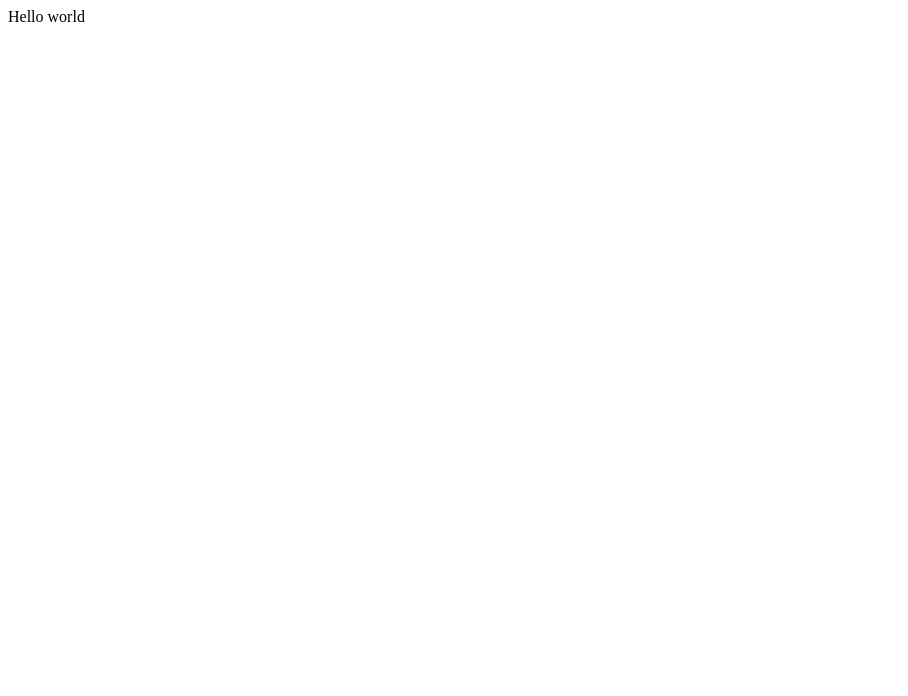
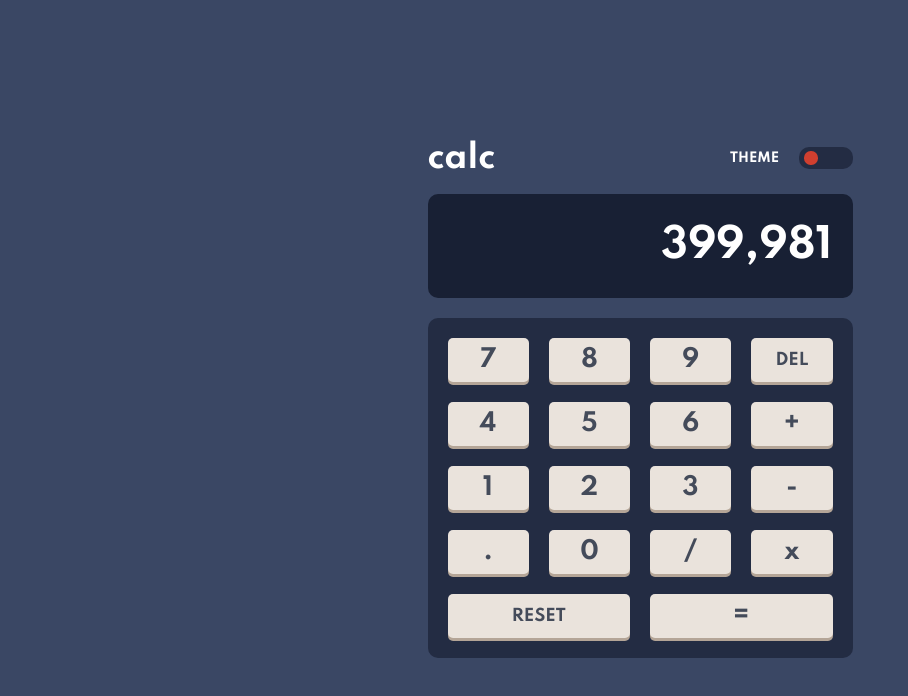
Before and after one commit to Aviv-Yaari/calculator, a React (Create React App) app: page / in a window 1280 px wide. Shown: the top 696 px of the page, without its empty margins (0-908 px from the left). Built offline with nearby package versions, Linux system fonts and the light colour scheme.

Commit message:
Added initial design

```diff
--- a/public/index.html
+++ b/public/index.html
@@ -5,10 +5,7 @@
     <link rel="icon" href="%PUBLIC_URL%/favicon.ico" />
     <meta name="viewport" content="width=device-width, initial-scale=1" />
     <meta name="theme-color" content="#000000" />
-    <meta
-      name="description"
-      content="Web site created using create-react-app"
-    />
+    <meta name="description" content="Web site created using create-react-app" />
     <link rel="apple-touch-icon" href="%PUBLIC_URL%/logo192.png" />
     <!--
       manifest.json provides metadata used when your web app is installed on a
@@ -24,6 +21,9 @@
       work correctly both with client-side routing and a non-root public URL.
       Learn how to configure a non-root public URL by running `npm run build`.
     -->
+    <style>
+      @import url("https://fonts.googleapis.com/css2?family=Spartan:wght@700&display=swap");
+    </style>
     <title>React App</title>
   </head>
   <body>
--- a/src/App.js
+++ b/src/App.js
@@ -1,5 +1,34 @@
+import { useState } from "react";
+import { ThemeProvider } from "styled-components";
+import GlobalStyle from "./assets/styles/GlobalStyle.styled";
+import styled from "styled-components";
+import theme, { THEMES } from "./assets/styles/theme.styled";
+import { Reset } from "styled-reset";
+import Calculator from "./components/Calculator/Calculator";
+
+const MainWrapper = styled.div`
+  display: flex;
+  align-items: center;
+  justify-content: center;
+  min-height: 100vh;
+`;
+
 function App() {
-  return <div className="App">Hello world</div>;
+  const [currentTheme, setCurrentTheme] = useState(0);
+  const handleChangeTheme = () => {
+    setCurrentTheme((current) => (current === 2 ? 0 : current + 1));
+  };
+  return (
+    <>
+      <Reset />
+      <ThemeProvider theme={theme[THEMES[currentTheme]]}>
+        <GlobalStyle />
+        <MainWrapper>
+          <Calculator currentTheme={currentTheme} onChangeTheme={handleChangeTheme} />
+        </MainWrapper>
+      </ThemeProvider>
+    </>
+  );
 }
 
 export default App;
--- /dev/null
+++ b/src/assets/styles/GlobalStyle.styled.jsx
@@ -0,0 +1,10 @@
+import { createGlobalStyle } from "styled-components";
+
+const GlobalStyle = createGlobalStyle`
+  body {
+    font-family: 'Spartan', sans-serif;
+    background: ${(props) => props.theme.background1}
+  }
+`;
+
+export default GlobalStyle;
--- /dev/null
+++ b/src/assets/styles/theme.styled.js
@@ -0,0 +1,22 @@
+const theme = {
+  light: {
+    background1: "hsl(222, 26%, 31%)",
+    background2: "hsl(223, 31%, 20%)",
+    background3: "hsl(224, 36%, 15%)",
+    keyBackground1: "hsl(225, 21%, 49%)",
+    keyShadow1: "hsl(224, 28%, 35%)",
+    keyBackground2: "hsl(30, 25%, 89%)",
+    keyShadow2: "hsl(28, 16%, 65%)",
+    toggleBackground: "hsl(6, 63%, 50%)",
+    equalsBackground: "hsl(6, 63%, 50%)",
+    equalsShadow: "hsl(6, 70%, 34%)",
+    keyText: "hsl(221, 14%, 31%)",
+    mainText: "#fff",
+  },
+  dark: {},
+  alternate: {},
+};
+
+export const THEMES = ["light", "dark", "alternate"];
+
+export default theme;
--- /dev/null
+++ b/src/components/Calculator/Calculator.jsx
@@ -0,0 +1,25 @@
+import React from "react";
+import styled from "styled-components";
+import Header from "../Header/Header";
+import Keys from "../Keys/Keys";
+import Result from "../Result/Result";
+
+const Container = styled.div`
+  width: 100%;
+  max-width: 425px;
+  display: flex;
+  flex-direction: column;
+  gap: 20px;
+`;
+
+const Calculator = ({ currentTheme, onChangeTheme }) => {
+  return (
+    <Container>
+      <Header currentTheme={currentTheme} onChangeTheme={onChangeTheme} />
+      <Result />
+      <Keys />
+    </Container>
+  );
+};
+
+export default Calculator;
--- /dev/null
+++ b/src/components/Header/Header.jsx
@@ -0,0 +1,23 @@
+import styled from "styled-components";
+import Toggle from "../shared/Toggle";
+
+const Container = styled.div`
+  display: flex;
+  justify-content: space-between;
+  align-items: center;
+  color: ${(props) => props.theme.mainText};
+  h1 {
+    font-size: 2em;
+  }
+`;
+
+const Header = ({ currentTheme, onChangeTheme }) => {
+  return (
+    <Container>
+      <h1>calc</h1>
+      <Toggle label="theme" withNumbers currentTheme={currentTheme} onChangeTheme={onChangeTheme} />
+    </Container>
+  );
+};
+
+export default Header;
--- /dev/null
+++ b/src/components/Keys/Keys.jsx
@@ -0,0 +1,17 @@
+import * as S from "./styles";
+
+const values = [7, 8, 9, "DEL", 4, 5, 6, "+", 1, 2, 3, "-", ".", 0, "/", "x", "RESET", "="];
+
+const Keys = () => {
+  return (
+    <S.Container>
+      {values.map((value) => (
+        <S.Key key={value} value={value}>
+          {value}
+        </S.Key>
+      ))}
+    </S.Container>
+  );
+};
+
+export default Keys;
--- /dev/null
+++ b/src/components/Keys/styles.jsx
@@ -0,0 +1,26 @@
+import styled from "styled-components";
+import Block from "../shared/Block";
+
+export const Container = styled(Block)`
+  display: grid;
+  grid-template-columns: repeat(4, 1fr);
+  gap: 20px;
+  background: ${(props) => props.theme.background2};
+`;
+
+export const Key = styled.div`
+  padding: 10px;
+  border-radius: 5px;
+  color: ${(props) => props.theme.keyText};
+  font-size: ${(props) => (props.value === "DEL" || props.value === "RESET" ? "1em" : "1.5em")};
+  background: ${(props) => props.theme.keyBackground2};
+  box-shadow: 0 3px 0 0 ${(props) => props.theme.keyShadow2};
+  display: grid;
+  place-content: center;
+  &:last-of-type {
+    grid-column: 3/5;
+  }
+  &:nth-last-of-type(2) {
+    grid-column: 1/3;
+  }
+`;
--- /dev/null
+++ b/src/components/Result/Result.jsx
@@ -0,0 +1,16 @@
+import styled from "styled-components";
+import Block from "../shared/Block";
+
+const StyledBlock = styled(Block)`
+  padding-top: 32px;
+  padding-bottom: 32px;
+  font-size: 2.5em;
+  text-align: right;
+  background: ${(props) => props.theme.background3};
+`;
+
+const Result = () => {
+  return <StyledBlock>399,981</StyledBlock>;
+};
+
+export default Result;
--- /dev/null
+++ b/src/components/shared/Block.jsx
@@ -0,0 +1,9 @@
+import styled from "styled-components";
+
+const Block = styled.div`
+  border-radius: 10px;
+  padding: 20px;
+  color: ${(props) => props.theme.mainText};
+`;
+
+export default Block;
--- /dev/null
+++ b/src/components/shared/Toggle.jsx
@@ -0,0 +1,43 @@
+import styled from "styled-components";
+
+const Container = styled.div`
+  display: flex;
+  align-items: center;
+  justify-content: center;
+`;
+
+const Label = styled.span`
+  margin-right: 20px;
+  text-transform: uppercase;
+  font-size: 0.8em;
+`;
+
+const Button = styled.button`
+  background: ${(props) => props.theme.background2};
+  border: none;
+  border-radius: 10px;
+  padding: 4px 20px;
+`;
+
+const Circle = styled.div`
+  background: ${(props) => props.theme.toggleBackground};
+  width: 1em;
+  height: 1em;
+  border-radius: 50%;
+  position: relative;
+  left: ${(props) => props.currentTheme * 15 - 15}px;
+  transition: left 250ms;
+`;
+
+const Toggle = ({ label, withNumbers, currentTheme, onChangeTheme }) => {
+  return (
+    <Container>
+      <Label>{label}</Label>
+      <Button onClick={onChangeTheme}>
+        <Circle currentTheme={currentTheme} />
+      </Button>
+    </Container>
+  );
+};
+
+export default Toggle;
```
